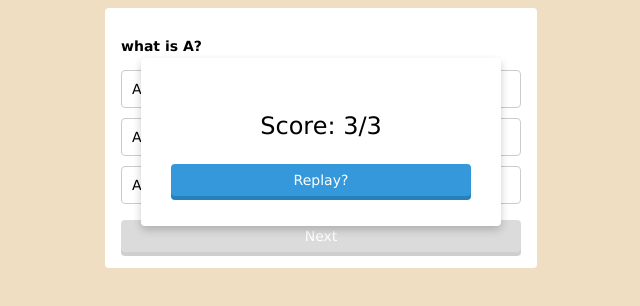
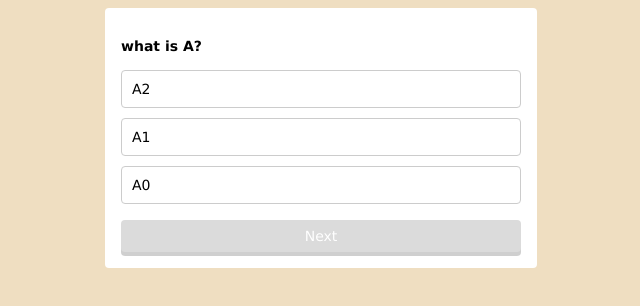
Before and after one commit to pro-soichiro/MyQuizApp, a plain HTML site: page index.html in a window 1280 px wide. Shown: the whole page, without its empty margins (319-959 px from the left). Drawn offline with Linux system fonts and the light colour scheme.

Commit message:
[Update] #19

```diff
--- a/css/styles.css
+++ b/css/styles.css
@@ -87,6 +87,11 @@ body {
   margin: 0 auto;
   border-radius: 4px;
   text-align: center;
+  transition: 0.4s;
+}
+
+#result.hidden {
+  transform: translateY(-500px);
 }
 
 #result > p {
--- a/index.html
+++ b/index.html
@@ -13,8 +13,8 @@
     <ul id="choices"></ul>
     <div id="btn" class="disabled">Next</div>
 
-    <section id="result">
-      <p>Score: 3/3</p>
+    <section id="result" class="hidden">
+      <p></p>
       <a href="">Replay?</a>
     </section>
   </section>
--- a/js/main.js
+++ b/js/main.js
@@ -4,6 +4,8 @@
   const question = document.getElementById('question');
   const choices = document.getElementById('choices');
   const btn = document.getElementById('btn');
+  const result = document.getElementById('result');
+  const scoreLabel = document.querySelector('#result > p');
 
   const quizSet = [
     {q: 'what is A?', c: ['A0','A1','A2']},
@@ -72,7 +74,8 @@
     btn.classList.add('disabled');
 
     if (currentNum == quizSet.length - 1){
-      console.log(`Score: ${score} / ${quizSet.length}`)
+      scoreLabel.textContent = `Score: ${score} / ${quizSet.length}`;
+      result.classList.remove('hidden');
     } else {
       currentNum++;
       setQuiz();
```
